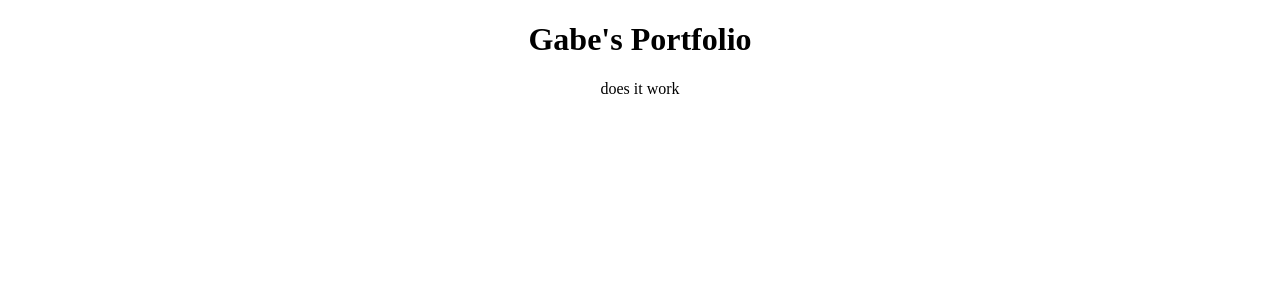
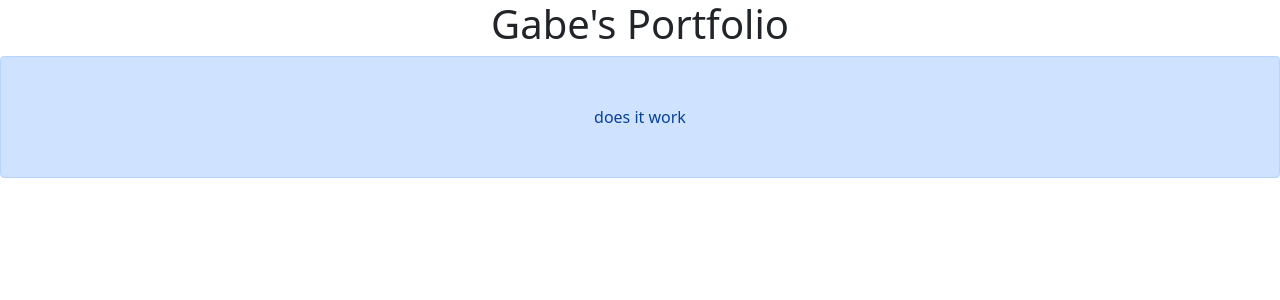
Before and after one commit to gabeaustin/portfolio, a React (Create React App) app: page / in a window 1280 px wide. Shown: the top 300 px of the page. Built offline with nearby package versions, Linux system fonts and the light colour scheme.

Commit message:
added bootstrap cdn

```diff
--- a/package.json
+++ b/package.json
@@ -6,7 +6,7 @@
     "@testing-library/jest-dom": "^5.11.10",
     "@testing-library/react": "^11.2.6",
     "@testing-library/user-event": "^12.8.3",
-    "bootstrap": "^4.6.0",
+    "bootstrap": "^5.0.0-beta3",
     "jquery": "^3.6.0",
     "popper.js": "^1.16.1",
     "react": "^17.0.2",
--- a/public/index.html
+++ b/public/index.html
@@ -5,8 +5,15 @@
         <meta http-equiv="X-UA-Compatible" content="IE=edge">
         <meta name="viewport" content="width=device-width, initial-scale=1.0">
         <title>Gabe's Portfolio</title>
+
+        <link href="https://cdn.jsdelivr.net/npm/bootstrap@5.0.0-beta3/dist/css/bootstrap.min.css" rel="stylesheet" integrity="sha384-eOJMYsd53ii+scO/bJGFsiCZc+5NDVN2yr8+0RDqr0Ql0h+rP48ckxlpbzKgwra6" crossorigin="anonymous">
     </head>
     <body>
         <div id="root"></div>
+
+        <script src="https://cdn.jsdelivr.net/npm/bootstrap@5.0.0-beta3/dist/js/bootstrap.bundle.min.js" integrity="sha384-JEW9xMcG8R+pH31jmWH6WWP0WintQrMb4s7ZOdauHnUtxwoG2vI5DkLtS3qm9Ekf" crossorigin="anonymous"></script>
+        <script src="https://cdn.jsdelivr.net/npm/@popperjs/core@2.9.1/dist/umd/popper.min.js" integrity="sha384-SR1sx49pcuLnqZUnnPwx6FCym0wLsk5JZuNx2bPPENzswTNFaQU1RDvt3wT4gWFG" crossorigin="anonymous"></script>
+<script src="https://cdn.jsdelivr.net/npm/bootstrap@5.0.0-beta3/dist/js/bootstrap.min.js" integrity="sha384-j0CNLUeiqtyaRmlzUHCPZ+Gy5fQu0dQ6eZ/xAww941Ai1SxSY+0EQqNXNE6DZiVc" crossorigin="anonymous"></script>
+
     </body>
 </html>
--- a/src/App.js
+++ b/src/App.js
@@ -6,7 +6,7 @@ function App() {
     <div className="App">
         <h1>Gabe's Portfolio</h1>
 
-        <div className="p-5">
+        <div className="p-5 alert alert-primary">
             does it work
         </div>
     </div>
--- a/src/components/NavBar.js
+++ b/src/components/NavBar.js
@@ -9,3 +9,5 @@ class NavBar extends Component {
         )
     }
 }
+
+export default NavBar;
--- a/src/index.js
+++ b/src/index.js
@@ -2,8 +2,4 @@ import React from "react";
 import ReactDOM from "react-dom";
 import App from "./App";
 
-// import $ from 'jquery';
-// import Popper from 'popper.js';
-// import 'bootstrap/dist/js/bootstrap.bundle.min';
-
 ReactDOM.render(<App />, document.getElementById("root"));
```
Also changed, not shown: 1 other file (tests, documents, lock files or other folders).
